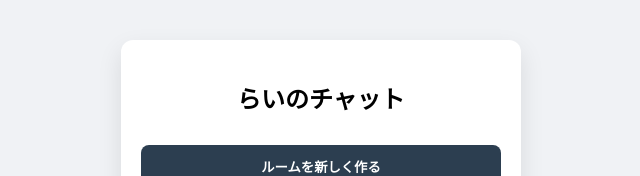
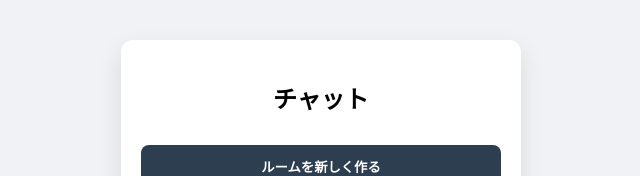
Before and after one commit to kurubou-jp/tg-chat-app, a website: page index.html in a window 1280 px wide. Shown: the top 176 px of the page, without its empty margins (319-959 px from the left). Drawn offline with nearby package versions, Linux system fonts and the light colour scheme.

Commit message:
Update index.html

```diff
--- a/index.html
+++ b/index.html
@@ -3,7 +3,7 @@
 <head>
     <meta charset="UTF-8">
     <meta name="viewport" content="width=device-width, initial-scale=1.0">
-    <title>らいのチャット</title>
+    <title>チャット</title>
     <script src="/socket.io/socket.io.js"></script>
     <style>
         :root { --bg-color: #74bad4; --header-color: #2c3e50; --msg-me: #85e249; --msg-other: #ffffff; }
@@ -30,7 +30,7 @@
 <body>
 <div id="app">
     <div id="screen-main" class="screen active">
-        <h2 style="text-align:center">らいのチャット</h2>
+        <h2 style="text-align:center">チャット</h2>
         <button onclick="goToProfile('create')">ルームを新しく作る</button>
         <button onclick="goToProfile('join')">合言葉で参加する</button>
     </div>
```
